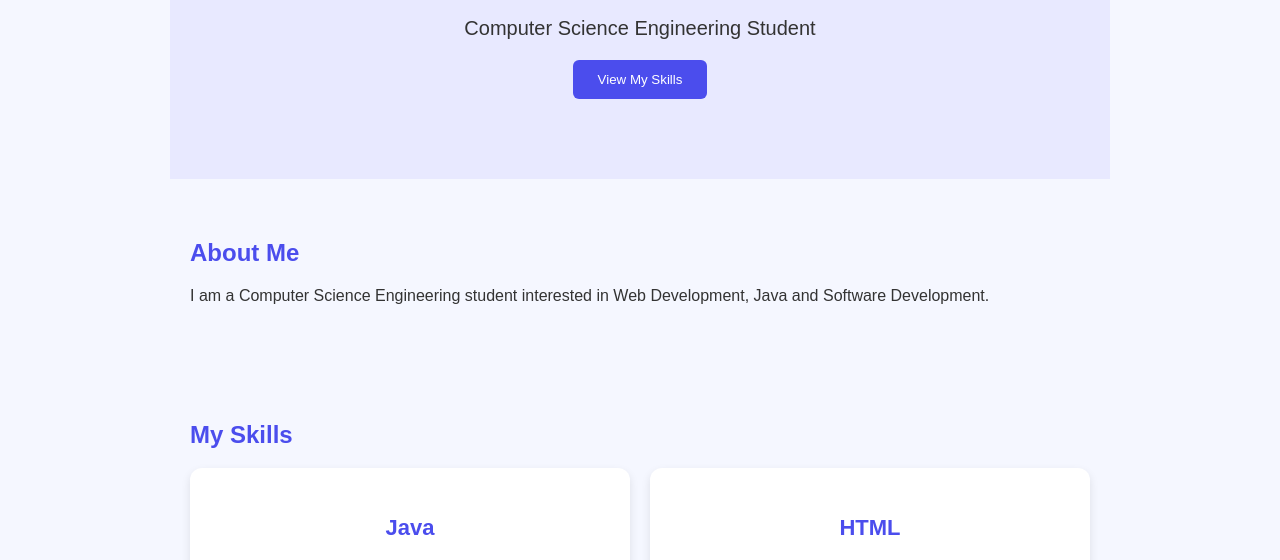
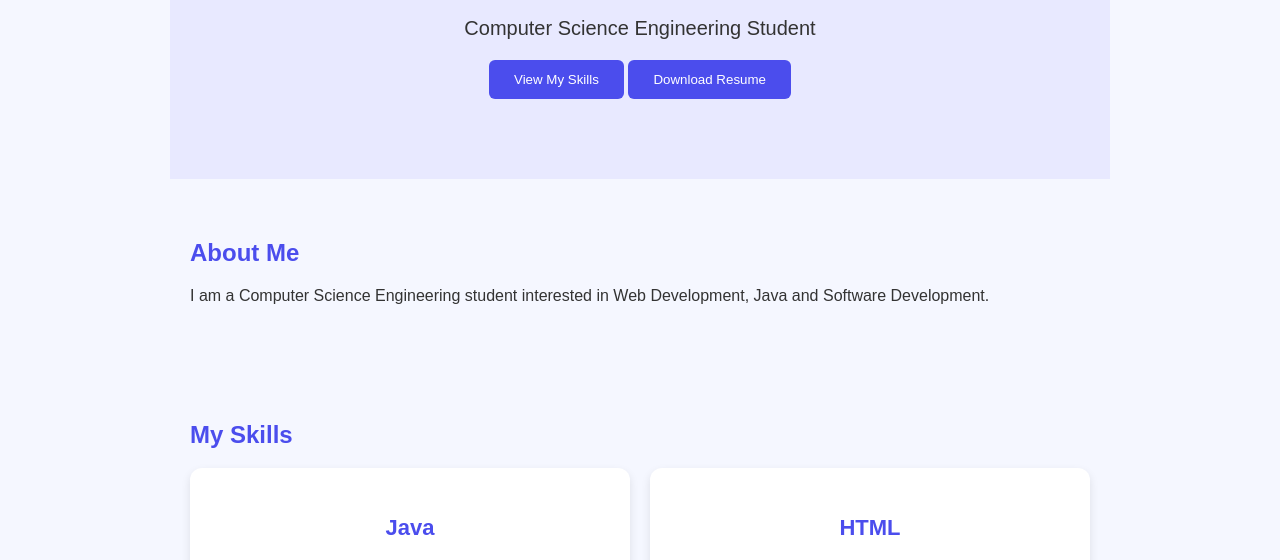
Before and after one commit to Ankita-w/My-Website, a plain HTML site: page index.html in a window 1280 px wide. Shown: the part 225-785 px from the top of the page. Drawn offline with Linux system fonts and the light colour scheme.

Commit message:
Add resume download button to portfolio
Added a download button for the resume in the hero section.

```diff
--- a/index.html
+++ b/index.html
@@ -22,7 +22,11 @@
     <h1>Hello, I'm Ankita 👋</h1>
     <p>Computer Science Engineering Student</p>
     <a href="#skills"><button>View My Skills</button></a>
+    <a href="resume.pdf" download>
+    <button>Download Resume</button>
+</a>
 </section>
+
 
 <section id="about">
     <h2>About Me</h2>
```
